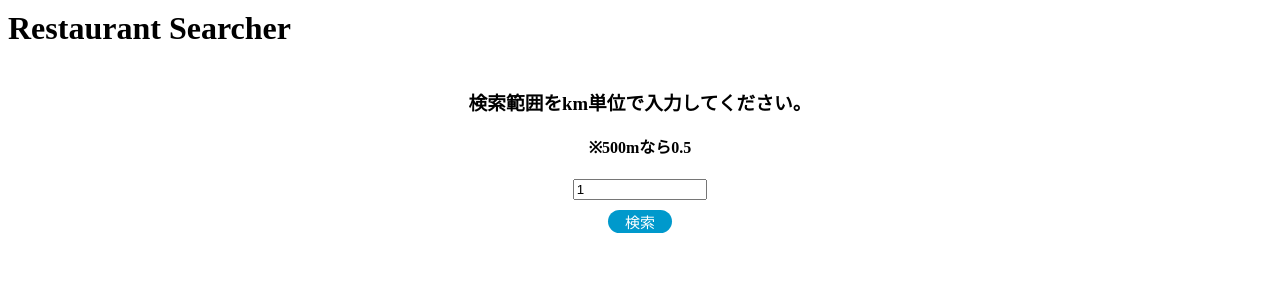
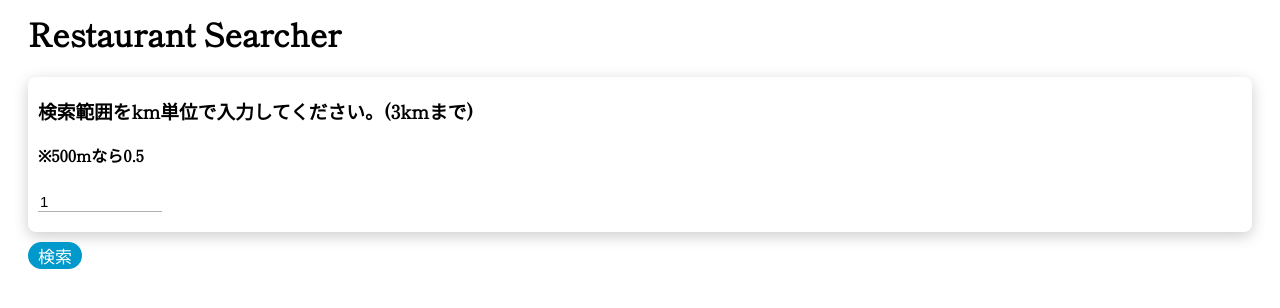
Before and after one commit to 7777777sono/restaurant-searcher, a Vue app: page / in a window 1280 px wide. Shown: the top 308 px of the page. Built offline with nearby package versions, Linux system fonts and the light colour scheme.

Commit message:
デザイン完成

```diff
--- a/src/App.vue
+++ b/src/App.vue
@@ -130,7 +130,16 @@ export default {
 </script>
 
 <style lang="scss">
+@import url("https://fonts.googleapis.com/css2?family=Merriweather:ital,wght@1,300&family=Noto+Serif+HK:wght@200&family=Noto+Serif+JP:wght@200&family=PT+Serif:ital@1&family=Shippori+Mincho&display=swap");
+
 .title {
   margin-top: 10px;
+  padding-right: 20px;
+  padding-left: 20px;
+  font-family: "Merriweather", serif;
+  font-family: "Noto Serif HK", serif;
+  font-family: "Noto Serif JP", serif;
+  font-family: "PT Serif", serif;
+  font-family: "Shippori Mincho", serif;
 }
 </style>
--- a/src/views/DetailView.vue
+++ b/src/views/DetailView.vue
@@ -1,19 +1,19 @@
 <template>
   <div class="restaurant">
     <img v-bind:src="restaurant.info.photo.pc.l" />
-    <div>
-      <h2>{{ restaurant.info.name }}</h2>
-      <h3>{{ restaurant.info.name_kana }}</h3>
-    </div>
-    <h3>{{ restaurant.info.genre.name }}</h3>
-    <h3>住所: {{ restaurant.info.address }}</h3>
-    <h3>アクセス: {{ restaurant.info.mobile_access }}</h3>
-    <div>
+    <div class="text-zone">
+      <h1>{{ restaurant.info.name }}</h1>
+      <h3>ジャンル: {{ restaurant.info.genre.name }}</h3>
+      <h3>住所: {{ restaurant.info.address }}</h3>
+      <h3>アクセス: {{ restaurant.info.mobile_access }}</h3>
       <h3>営業時間: {{ restaurant.info.open }}</h3>
       <h3>定休日: {{ restaurant.info.close }}</h3>
     </div>
   </div>
-  <router-link to="/">Home</router-link>
+  <div class="link-zone">
+    <h4>以下のリンクよりお戻りください。</h4>
+    <router-link to="/">Home</router-link>
+  </div>
 </template>
 
 <script>
@@ -31,3 +31,97 @@ export default {
   },
 }
 </script>
+
+<style lang="scss">
+@mixin min-width($width: 481px) {
+  @media screen and (min-width: $width) {
+    @content;
+  }
+}
+
+@mixin min-max-width($min: 481px, $max: 800px) {
+  @media screen and (min-width: $min) and (max-width: $max) {
+    @content;
+  }
+}
+
+@mixin max-width($width: 480px) {
+  @media screen and (max-width: $width) {
+    @content;
+  }
+}
+
+@import url("https://fonts.googleapis.com/css2?family=Merriweather:ital,wght@1,300&family=Noto+Serif+HK:wght@200&family=Noto+Serif+JP:wght@200&family=PT+Serif:ital@1&family=Shippori+Mincho&display=swap");
+
+.restaurant,
+.link-zone {
+  padding-right: 20px;
+  padding-left: 20px;
+  font-family: "Merriweather", serif;
+  font-family: "Noto Serif HK", serif;
+  font-family: "Noto Serif JP", serif;
+  font-family: "PT Serif", serif;
+  font-family: "Shippori Mincho", serif;
+}
+.restaurant {
+  @include min-width(521px) {
+    display: flex;
+    align-items: center;
+    justify-content: flex-start;
+  }
+  @include max-width(520px) {
+    display: flex;
+    flex-direction: column;
+    align-items: center;
+    justify-content: center;
+    .text-zone {
+      padding-left: 25px;
+      h1 {
+        font-size: 20px;
+      }
+      h3 {
+        font-size: 13px;
+      }
+    }
+    img {
+      height: 210px;
+      width: 280px;
+    }
+  }
+  @include min-max-width(521px, 960px) {
+    .text-zone {
+      padding-left: 30px;
+      h1 {
+        font-size: 25px;
+      }
+      h3 {
+        font-size: 15px;
+      }
+    }
+    img {
+      height: 210px;
+      width: 280px;
+    }
+  }
+  @include min-width(961px) {
+    .text-zone {
+      padding-left: 50px;
+    }
+    img {
+      height: 300px;
+      width: 400px;
+    }
+  }
+}
+.link-zone {
+  margin-top: 20px;
+  a {
+    color: black;
+  }
+  @include min-width(521px) {
+    a:hover {
+      color: #09c;
+    }
+  }
+}
+</style>
--- a/src/views/HomeView.vue
+++ b/src/views/HomeView.vue
@@ -1,6 +1,7 @@
 <template>
   <div class="search-zone">
-    <h3>検索範囲をkm単位で入力してください。</h3>
+    <div class="input-zone">
+      <h3>検索範囲をkm単位で入力してください。(3kmまで)</h3>
       <h4>※500mなら0.5</h4>
       <input
         type="number"
@@ -9,7 +10,10 @@
         max="3"
         min="0"
       />
+    </div>
+    <div class="search-button">
       <button v-on:click="search">検索</button>
+    </div>
   </div>
   <div v-if="results.length > 0" class="results-zone">
     <div
@@ -86,11 +90,25 @@ export default {
   }
 }
 
+@import url("https://fonts.googleapis.com/css2?family=Merriweather:ital,wght@1,300&family=Noto+Serif+HK:wght@200&family=Noto+Serif+JP:wght@200&family=PT+Serif:ital@1&family=Shippori+Mincho&display=swap");
+
 .search-zone {
   display: flex;
   flex-direction: column;
-  align-items: center;
   justify-content: center;
+  padding-right: 20px;
+  padding-left: 20px;
+  font-family: "Merriweather", serif;
+  font-family: "Noto Serif HK", serif;
+  font-family: "Noto Serif JP", serif;
+  font-family: "PT Serif", serif;
+  font-family: "Shippori Mincho", serif;
+  .input-zone {
+    overflow: hidden;
+    border-radius: 8px;
+    box-shadow: 0 4px 15px rgba(0, 0, 0, 0.2);
+    padding-right: 10px;
+    padding-left: 10px;
     h3 {
       margin-top: 20px;
     }
@@ -99,19 +117,42 @@ export default {
     }
     input {
       width: 10%;
+      font-size: 15px;
+      border-top: none;
+      border-left: none;
+      border-right: none;
+      border-bottom: solid 1px rgb(176, 174, 174);
+      margin-bottom: 20px;
+    }
+    input:focus {
+      border-top: none;
+      border-left: none;
+      border-right: none;
+      border-bottom: solid 1px #09c;
+      outline: none;
+    }
   }
   button {
-    width: 5%;
     background: #09c;
     border: #09c;
     color: white;
     border-radius: 100vh;
-    font-size: 15px;
     margin-top: 10px;
-    margin-bottom: 10px;
+    margin-bottom: 20px;
+    padding-right: 10px;
+    padding-left: 10px;
+    font-size: 17px;
+    cursor: pointer;
+    font-family: "Merriweather", serif;
+    font-family: "Noto Serif HK", serif;
+    font-family: "Noto Serif JP", serif;
+    font-family: "PT Serif", serif;
+    font-family: "Shippori Mincho", serif;
   }
+  @include min-width(520px) {
     button:hover {
       color: black;
+    }
   }
 }
 
@@ -120,6 +161,11 @@ export default {
   padding-right: 20px;
   display: flex;
   flex-wrap: wrap;
+  font-family: "Merriweather", serif;
+  font-family: "Noto Serif HK", serif;
+  font-family: "Noto Serif JP", serif;
+  font-family: "PT Serif", serif;
+  font-family: "Shippori Mincho", serif;
   .shop-zone {
     overflow: hidden;
     border-radius: 8px;
@@ -147,10 +193,14 @@ export default {
       margin-bottom: 10px;
     }
   }
+  @include min-width(521px) {
     .shop-zone:hover {
       transform: translateY(-3px);
-    box-shadow: 0 7px 14px rgba(50, 50, 93, 0.1), 0 3px 6px rgba(0, 0, 0, 0.08);
+      box-shadow: 0 7px 14px rgba(50, 50, 93, 0.1),
+        0 3px 6px rgba(0, 0, 0, 0.08);
       transition: all 0.5s;
+      cursor: pointer;
+    }
   }
 }
 </style>
```
Lines whose indentation alone changed are shown as unchanged.
